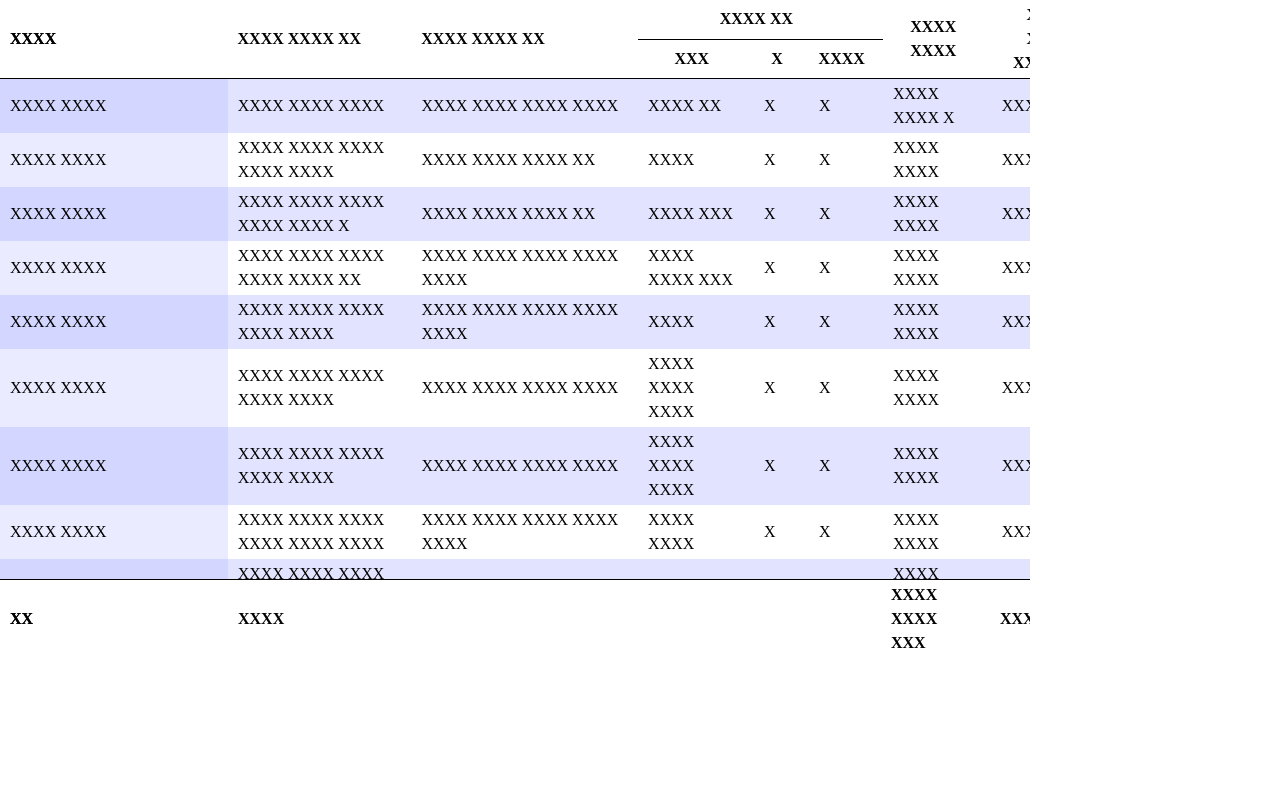
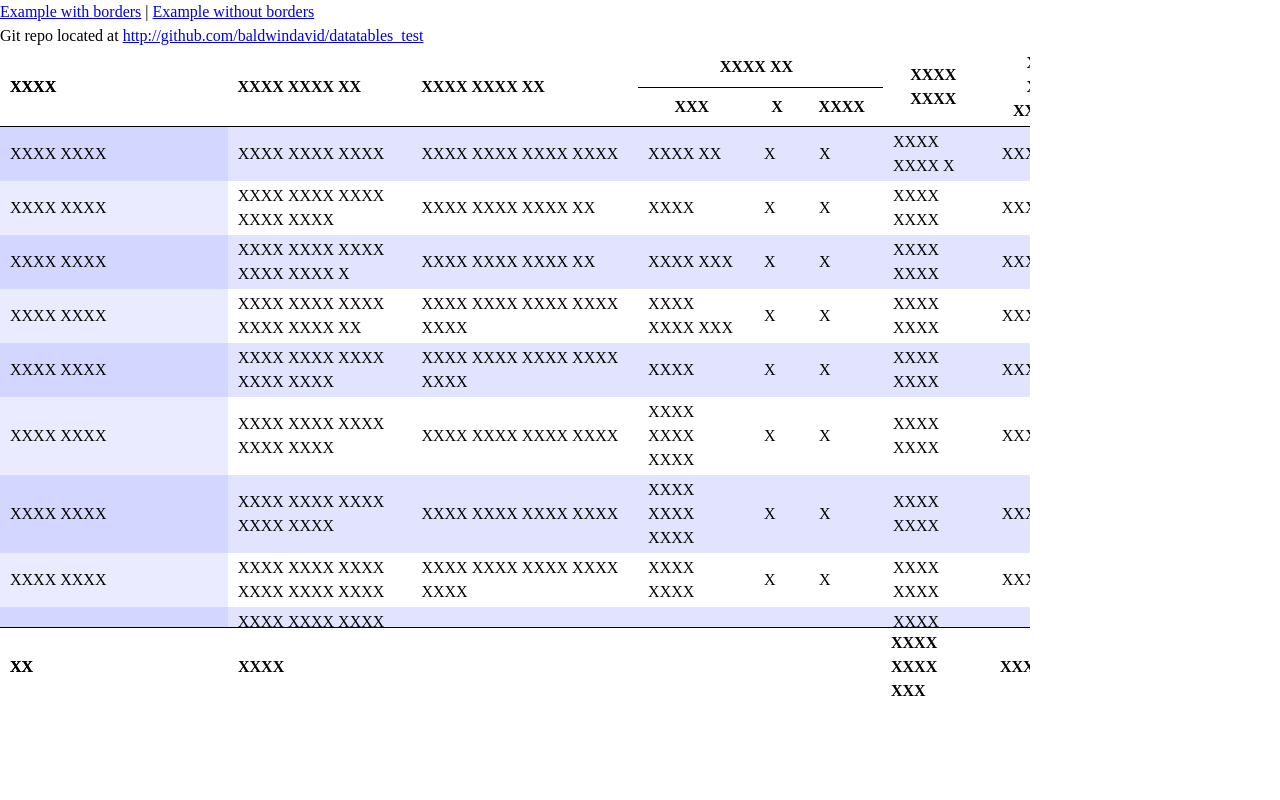
Before and after one commit to baldwindavid/datatables_test, a plain HTML site: page no-border.html in a window 1280 px wide. Drawn offline with Linux system fonts and the light colour scheme.

Commit message:
add links to examples and repo

```diff
--- a/no-border.html
+++ b/no-border.html
@@ -41,6 +41,14 @@
 
   </head>
   <body>
+
+<p>
+  <a href="index.html">Example with borders</a>
+  |
+  <a href="no-border.html">Example without borders</a>
+</p>
+<p>Git repo located at <a href="http://github.com/baldwindavid/datatables_test">http://github.com/baldwindavid/datatables_test</a></p>
+
 <table id="example" class="display" style="width:2500px" cellpadding="0" cellspacing="0" border="0" >
     <thead>
       <tr>
```
Also changed, not shown: index.html (+8 -0 lines).
